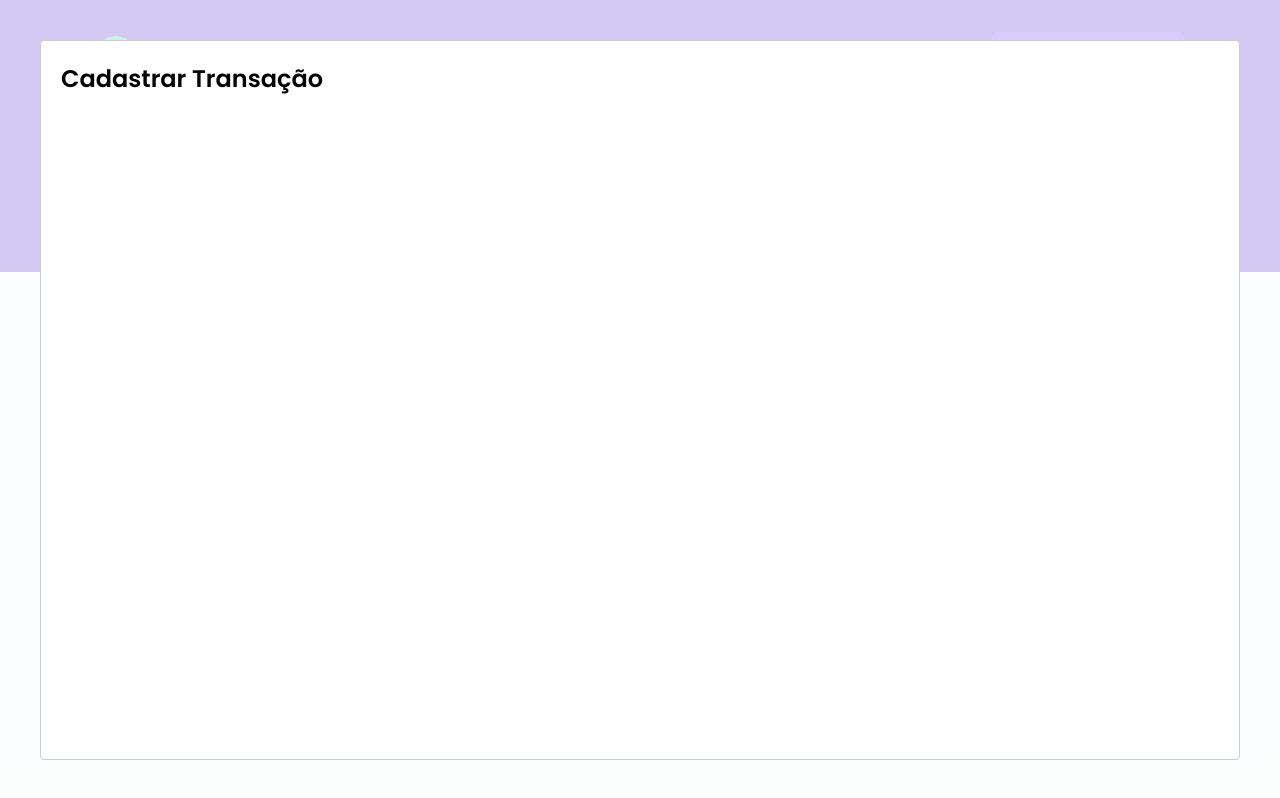
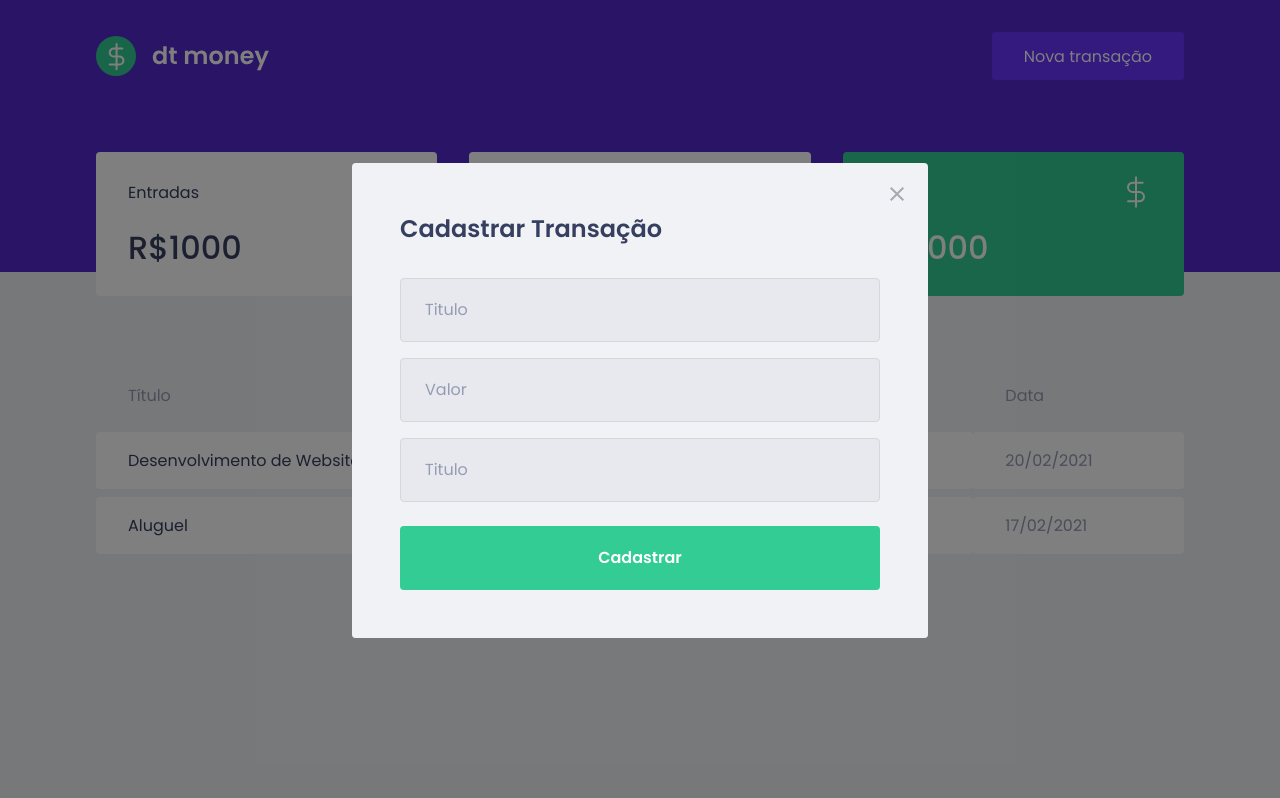
Before and after one commit to thiagofranck/dtmoney, a React (Create React App) app: page / in a window 1280 px wide. Both pictures are taken after a click on the button "Nova transação". Built offline with nearby package versions, Linux system fonts and the light colour scheme; no server answers; what miragejs would draw is missing.

Commit message:
Estrutura do form e estilização do modal

```diff
--- a/src/components/NewTransactionsModal/index.tsx
+++ b/src/components/NewTransactionsModal/index.tsx
@@ -1,4 +1,6 @@
 import Modal from 'react-modal';
+import { Container } from './styles';
+import closeImg from '../../assets/close.svg'
 
 interface NewTransactionModalProps {
     isOpen: boolean;
@@ -10,8 +12,34 @@
     <Modal
         isOpen={isOpen}
         onRequestClose={onRequestClose}
+        overlayClassName="react-modal-overlay"
+        className="react-modal-content"
     >
+        <button type="button" onClick={onRequestClose} className="react-modal-close">
+            <img src={closeImg} alt="Fechar Modal"/>
+        </button>
+
+        <Container>
         <h2>Cadastrar Transação</h2>
+
+        <input
+            placeholder="Titulo"
+        />
+
+        <input
+            type="number"
+            placeholder="Valor"
+        />
+
+        <input
+            placeholder="Titulo"
+        />
+
+        <button type="submit">
+            Cadastrar
+        </button>
+        </Container>
+
     </Modal>
     );
 }
--- a/src/components/NewTransactionsModal/styles.ts
+++ b/src/components/NewTransactionsModal/styles.ts
@@ -1,3 +1,48 @@
 import styled from 'styled-components';
 
-export const Container = styled.div``;
+export const Container = styled.form`
+    h2 {
+        color: var(--text-title);
+        font-size: 1.5rem;
+        margin-bottom: 2rem;
+    }
+
+    input {
+        width: 100%;
+        padding: 0 1.5rem;
+        height: 4rem;
+        border-radius: 0.25rem;
+        border: 1px solid #D7D7D7;
+        background: #e7e9ee;
+        font-weight: 400;
+        font-size: 1rem;
+
+        &::placeholder {
+            color: var(--text-body);
+        }
+
+        & + input {
+            margin-top: 1rem;
+        }
+    }
+
+    button[type="submit"] {
+        width: 100%;
+        padding: 0 1.5rem;
+        height: 4rem;
+        background: var(--green);
+        color: #FFF;
+        border-radius: 0.25rem;
+        border: 0;
+        font-size: 1rem;
+        margin-top: 1.5rem;
+        transition: 0.2s;
+        font-weight: 600;
+
+        &:hover {
+            filter: brightness(0.9);
+        }
+
+    }
+
+`;
--- a/src/styles/global.ts
+++ b/src/styles/global.ts
@@ -52,4 +52,41 @@
         opacity: 0.6;
         cursor: not-allowed;
     }
+
+
+    .react-modal-overlay {
+        background: rgba(0, 0, 0, 0.5);
+        position: fixed;
+        top: 0;
+        bottom: 0;
+        right: 0;
+        left: 0;
+        display: flex;
+        align-items: center;
+        justify-content: center;
+
+    }
+
+    .react-modal-content {
+        width: 100%;
+        max-width: 576px;
+        background: var(--background);
+        padding: 3rem;
+        position: relative;
+        border-radius: 0.24rem;
+    }
+
+    .react-modal-close {
+        position: absolute;
+        right: 1.5rem;
+        top: 1.5rem;
+        border: 0;
+        background: transparent;
+        transition: filter 0.2s;
+
+        &:hover {
+            filter: brightness(0.8);
+        }
+
+    }
 `
```
Also changed, not shown: src/App.tsx (line endings or trailing spaces).
